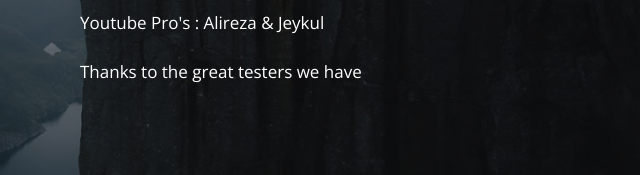
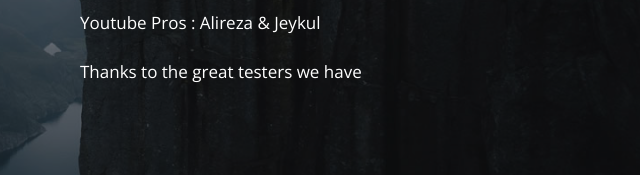
Before and after one commit to Noble-Rom/Noble-Rom.github.io, a plain HTML site: page about.html in a window 1280 px wide. Shown: the part 453-628 px from the top of the page, 630-1270 px from the left. Drawn offline with nearby package versions, Linux system fonts and the light colour scheme.

Commit message:
fix grammatical error

```diff
--- a/about.html
+++ b/about.html
@@ -63,7 +63,7 @@
                                 <p> Rom Developers : AlexisXDA, Ridwan.sn</p>
                                 <p>Kernel Developer : xxmustafacooTR</p>
                                 <p> Web Developer : King081</p>
-                                <p>  Youtube Pro's : Alireza & Jeykul</p>
+                                <p>  Youtube Pros : Alireza & Jeykul</p>
                                 <p> Thanks to the great testers we have</p>
                             </div>
                         </div>
```
